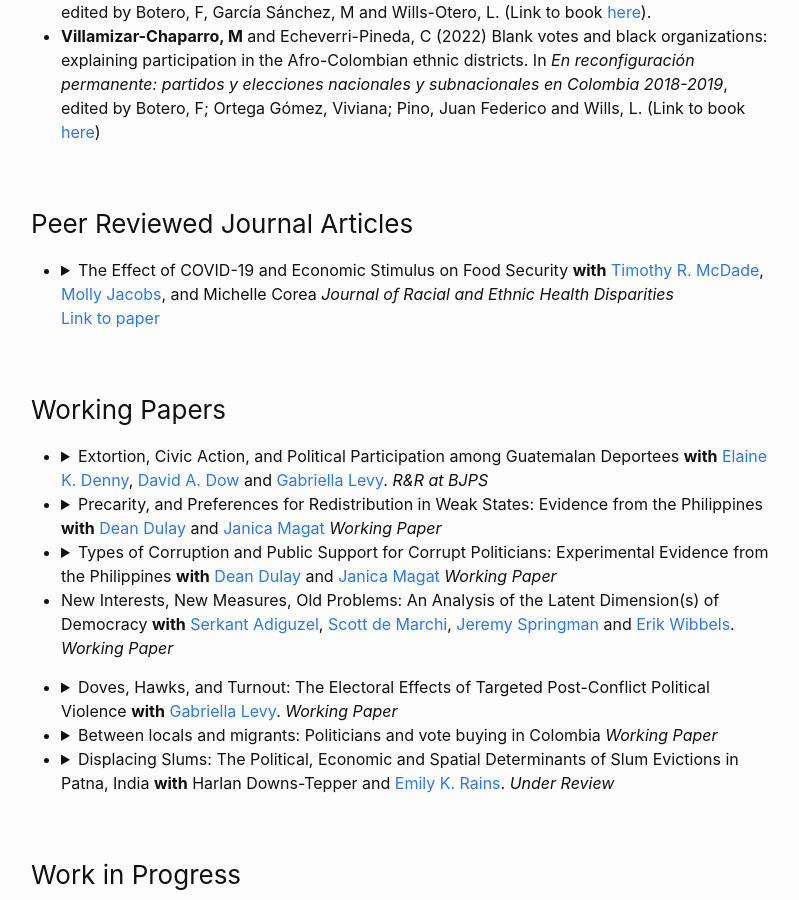
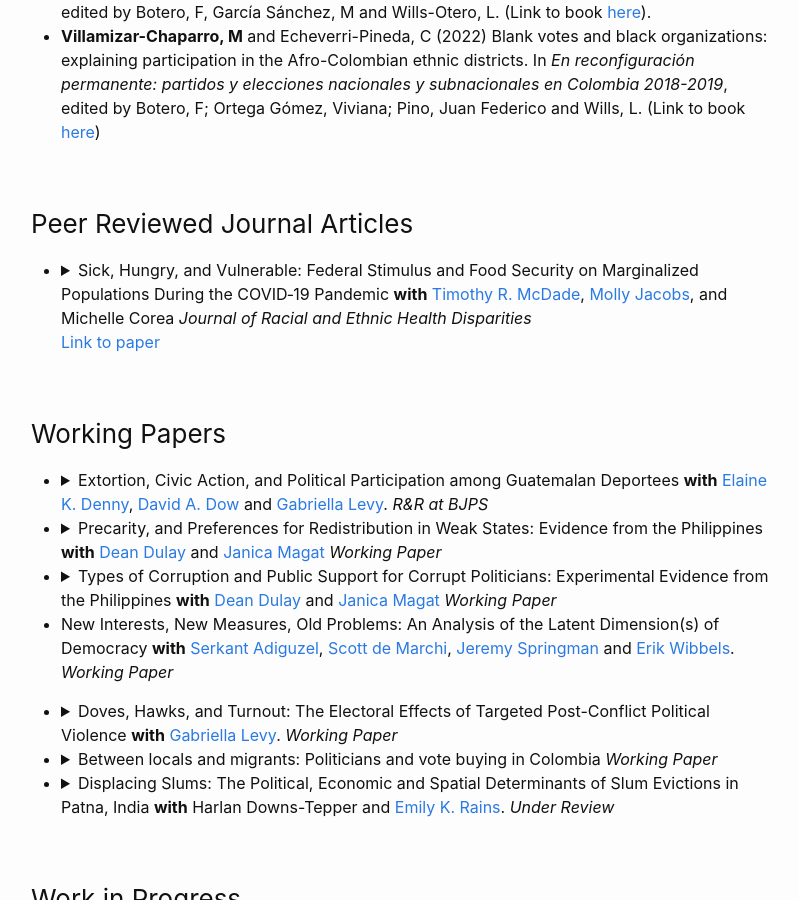
Before and after one commit to MateoVillamizarChaparro/MateoVillamizarChaparro.github.io, a Jekyll site: the page built from publications.md, in a window 1280 px wide and 900 px high, scrolled down 582 px. Shown: the whole window, without its empty margins (239-1038 px from the left). Built offline with Jekyll 4.4.1, drawn with Linux system fonts in a browser that asks for light colours; our own code applies the rules of GitHub Pages for plain Markdown files.

Commit message:
Update publications.md

```diff
--- a/publications.md
+++ b/publications.md
@@ -16,13 +16,13 @@ Click on the arrows to access the abstracts.
 ### Peer Reviewed Journal Articles
 
   - {::options parse_block_html="true" /}
-    <details><summary markdown="span"> The Effect of COVID-19 and Economic Stimulus on Food Security **with** [Timothy R. McDade](https://trmcdade.github.io/),  [Molly Jacobs](https://www.researchgate.net/profile/Molly-Jacobs-5), and Michelle Corea *Journal of Racial and Ethnic Health Disparities* </summary>
+    <details><summary markdown="span"> Sick, Hungry, and Vulnerable: Federal Stimulus and Food Security on Marginalized Populations During the COVID‑19 Pandemic **with** [Timothy R. McDade](https://trmcdade.github.io/),  [Molly Jacobs](https://www.researchgate.net/profile/Molly-Jacobs-5), and Michelle Corea *Journal of Racial and Ethnic Health Disparities* </summary>
     <p> <sub>
     **Abstract:** In addition to the threat of serious illness, COVID-19 and subsequent restrictions had devastating economic consequences for many US citizens. This study examines the evolution of food security over the first months of the COVID-19 pandemic testing whether the initial economic stimulus payment improved the nutritional well-being of vulnerable populations. We use data from Phase 1 of the Census Bureau’s Household Pulse Survey among a nationally representative sample of adults and the 2017-2018 Current Population Survey Food Security Supplement. Using an ordered logistic regression, we assess differences in the incidence and severity of food security across demographic, income, geographic and employment status cohorts and assess the effects of the first economic stimulus payment. Our results show that marginalized groups faced greater food insecurity and had food-related outcomes worsen over time. Blacks, Hispanics, and individuals living in rural areas became less food secure as the pandemic progressed. However, receipt of a stimulus payment appears to have improved conditions. Rising food prices and persistent high unemployment have the potential to exacerbate food insecurity among marginalized and at-risk groups.
     </sub> </p>
     </details>
     {::options parse_block_html="false" /}
-    [Link to paper](https://link.springer.com/article/10.1007/s40615-022-01447-8)
+    [Link to paper](https://trmcdade.github.io/assets/papers/Jacobs_et_al_Food_Security_and_Covid_2022.pdf)
 
 ### Working Papers
 
```
